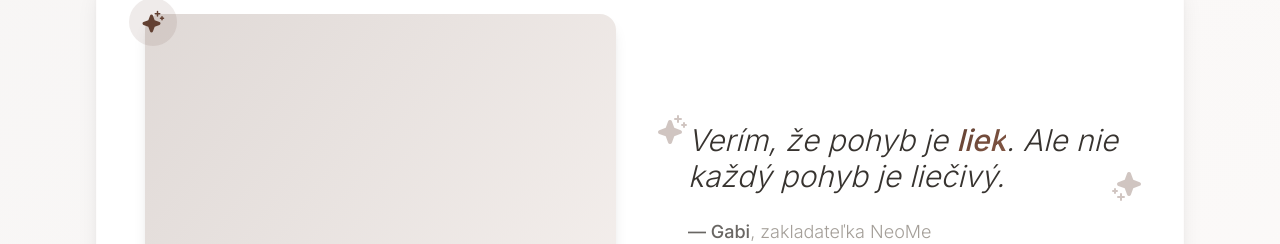
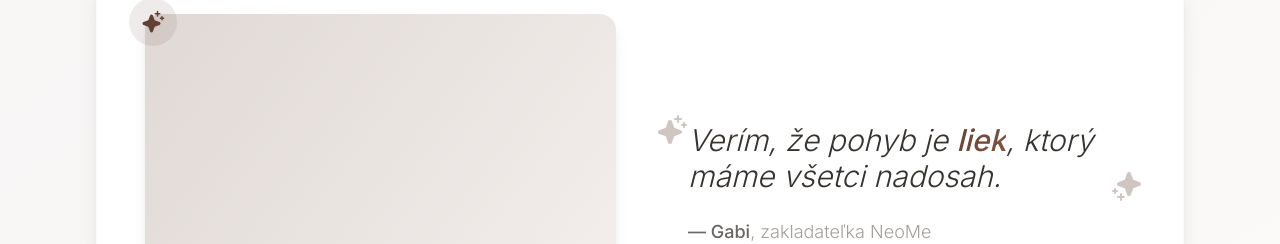
Before and after one commit to NeoMeOfficial/neome_web, a React (Vite) app: page / in a window 1280 px wide. Shown: the part 4999-5243 px from the top of the page. Built offline with nearby package versions, Linux system fonts and the light colour scheme; the HTML template or start-up script is replaced by a standard one.

Commit message:
Update founder quote text
Change the FounderStory quote to: "Verím, že pohyb je liek, ktorý máme všetci nadosah." Keep "liek" gradient-marked for emphasis and adjust styling if needed.

```diff
--- a/src/components/FounderStory.tsx
+++ b/src/components/FounderStory.tsx
@@ -32,7 +32,7 @@ export const FounderStory = () => {
                 <blockquote className="text-2xl md:text-3xl font-light italic leading-relaxed pl-6">
                   <span className="text-foreground">Verím, že pohyb je </span>
                   <span className="gradient-text font-medium">liek</span>
-                  <span className="text-foreground">. Ale nie každý pohyb je liečivý.</span>
+                  <span className="text-foreground">, ktorý máme všetci nadosah.</span>
                 </blockquote>
                 <Sparkle size={32} weight="fill" className="text-primary/30 absolute -bottom-2 -right-2 transform rotate-180" />
               </div>
```
